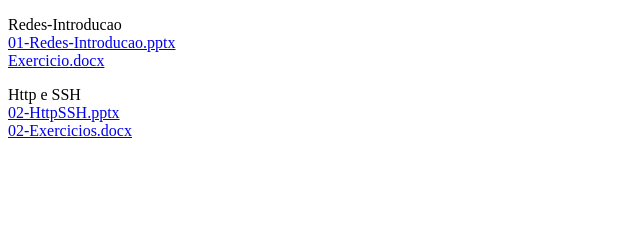
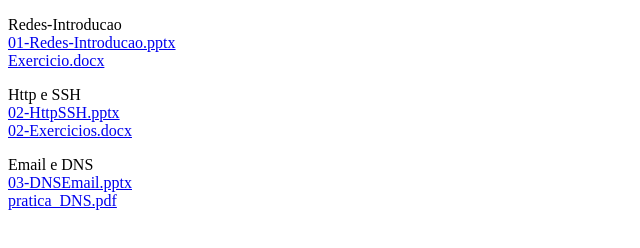
Before and after one commit to niviaquental/niviaquental.github.io, a plain HTML site: page redes.html in a window 1280 px wide. Shown: the whole page, without its empty margins (0-640 px from the left). Drawn offline with Linux system fonts and the light colour scheme.

Commit message:
email dns

```diff
--- a/redes.html
+++ b/redes.html
@@ -19,4 +19,13 @@
 <br>
 </p>
 
+<p> Email e DNS
+<br>
+<a href="Presentations/Aula03-Aplicacao-EmailDNS/03-DNSEmail.pptx">03-DNSEmail.pptx</a>
+<br>
+<a href="Presentations/Aula03-Aplicacao-EmailDNS/pratica_DNS.pdf">pratica_DNS.pdf</a>
+<br>
+</p>
+
+
 </html>
```
Also changed, not shown: 2 other files.
